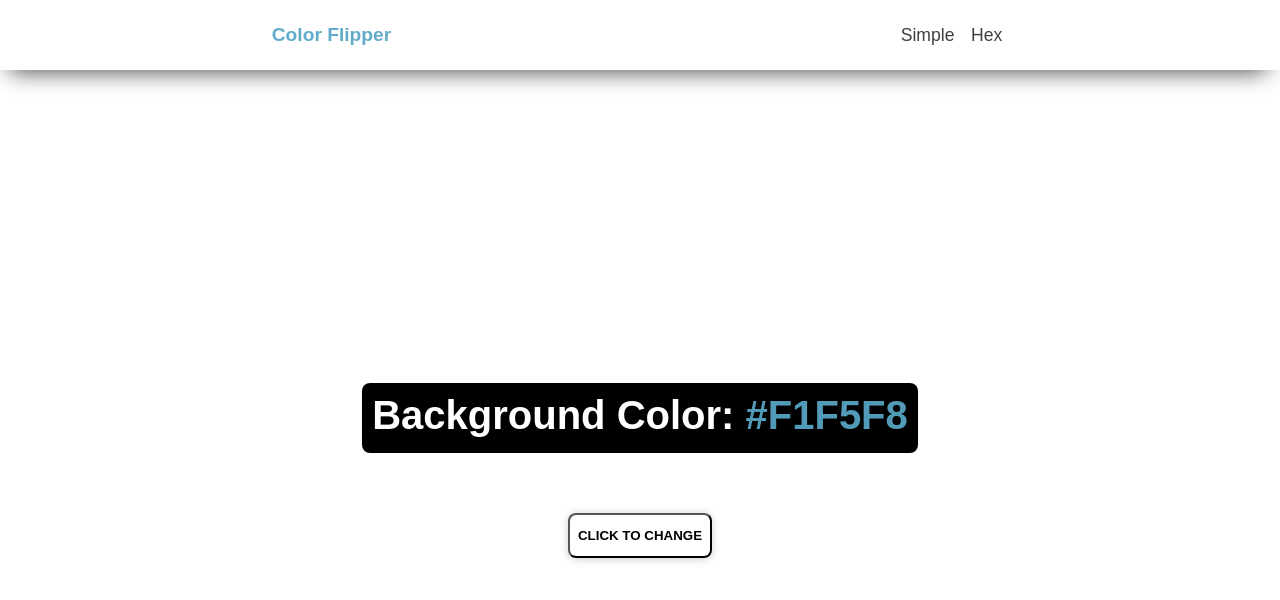
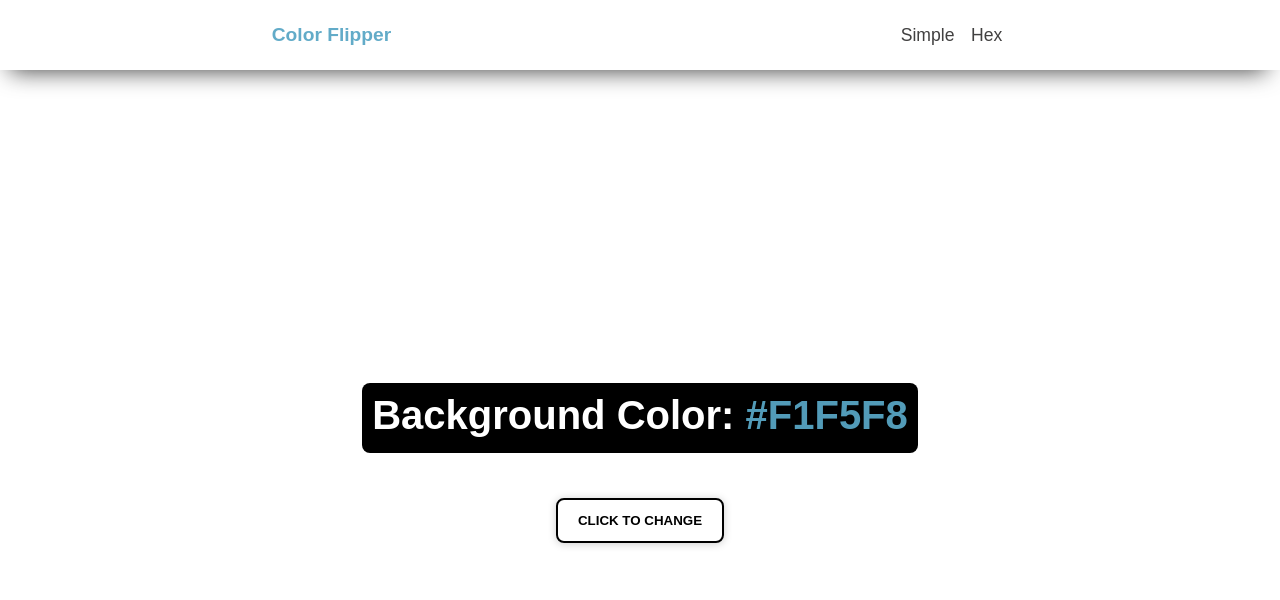
Before and after one commit to wantedxp/color-flipper, a website built with webpack: page dist/index.html in a window 1280 px wide. In both pictures the pointer is over the button "CLICK TO CHANGE". Built offline with nearby package versions, Linux system fonts and the light colour scheme.

Commit message:
alterações no css

```diff
--- a/src/style/index.css
+++ b/src/style/index.css
@@ -62,7 +62,17 @@ a {
     padding: 8px;
     box-shadow: 0 1px 8px rgba(0, 0, 0, 0.2);
     font-weight: bold;
+    cursor: pointer;
+    transition: .5s;
 }
+
+.btn:hover {
+    transition: .5s;
+    padding: 5px 20px;
+    transform: translateY(-15px);
+    border: solid 2px black;
+}
+
 
 /* RESPONSIVE */
 
```
Also changed, not shown: dist/hex.script.js, dist/img/screenshots/color-flipper-ss.png (added), dist/index.script.js.
